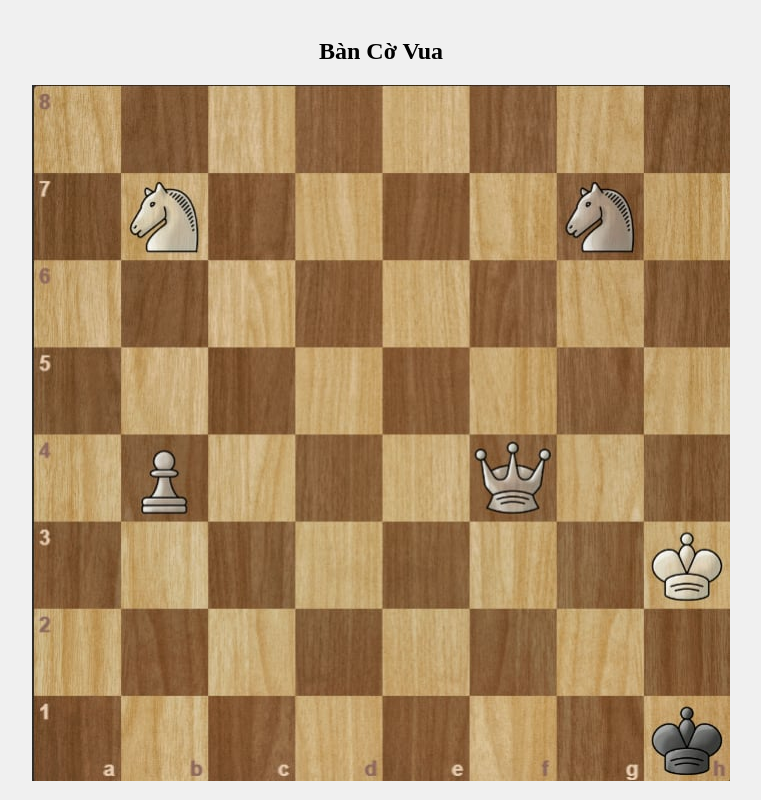
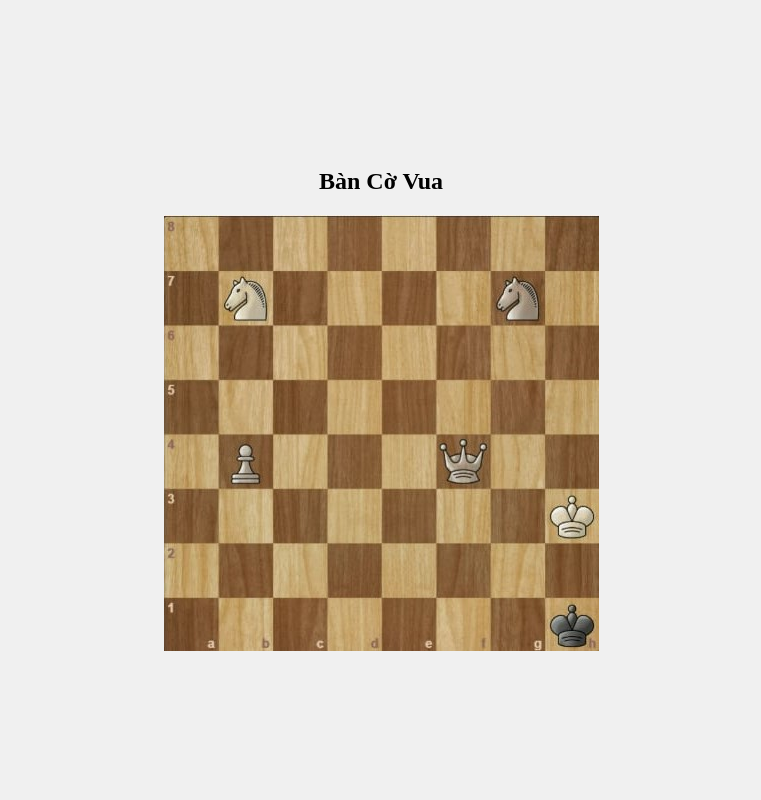
Before and after one commit to codelodvn/theco, a plain HTML site: page index.html in a window 1280 px wide. Shown: the whole page, without its empty margins (259-1020 px from the left). Drawn offline with Linux system fonts and the light colour scheme.

Commit message:
Update index.html

```diff
--- a/index.html
+++ b/index.html
@@ -26,7 +26,7 @@
 <body>
 
 <h2>Bàn Cờ Vua</h2>
-<img src="993124fc-8c56-4212-b779-25eeb74c6dcf.jpg" alt="Hình ảnh">
+<img src="9135ccad-e3c1-49c5-800e-5011d3df1c19.jpg" alt="Hình ảnh">
 
 
 
```
